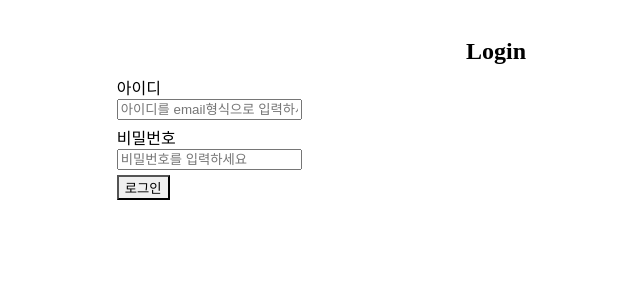
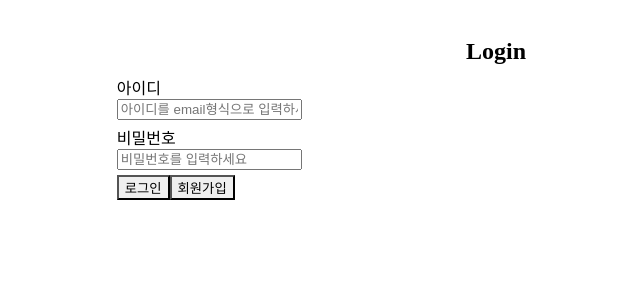
Before and after one commit to kkssii0210/damagochi-fe, a React (Create React App) app: page /login in a window 1280 px wide. Shown: the top 300 px of the page, without its empty margins (154-794 px from the left). Built offline with nearby package versions, Linux system fonts and the light colour scheme.

Commit message:
회원가입 만드는중

```diff
--- a/src/App.js
+++ b/src/App.js
@@ -1,20 +1,8 @@
-import {
-  BrowserRouter,
-  createBrowserRouter,
-  createRoutesFromElements,
-  Route,
-  Routes,
-} from "react-router-dom";
-import { RouterProvider } from "react-router";
-import { WelcomePage } from "./WelcomePage";
-import { MemberLogin } from "./MemberLogin";
+import {BrowserRouter, Route, Routes,} from "react-router-dom";
+import {WelcomePage} from "./WelcomePage";
+import {MemberLogin} from "./MemberLogin";
+import {MemberSignUp} from "./MemberSignUp";
 
-// const routes = createBrowserRouter(
-//   createRoutesFromElements(
-//     <Route path="/" element={<WelcomePage />}>
-//       <Route path="login" element={<MemberLogin />} />
-//     </Route>,
-//   ),
 // );
 function App() {
   return (
@@ -22,6 +10,7 @@ function App() {
       <Routes>
         <Route path="/" element={<WelcomePage />} />
         <Route path="login" element={<MemberLogin />} />
+        <Route path="MemberSignUp" element={<MemberSignUp />} />
       </Routes>
     </BrowserRouter>
   );
--- a/src/MemberLogin.js
+++ b/src/MemberLogin.js
@@ -39,7 +39,11 @@ export function MemberLogin() {
       });
   }
 
-  return (
+    function handleSignUp() {
+        navigate("/MemberSignUp");
+    }
+
+    return (
     <Box p={10} borderRadius={10} mt={5} w="60%" ml="20%">
       <Heading textAlign="center" mb={10}>
         Login
@@ -65,6 +69,9 @@ export function MemberLogin() {
       <Button colorScheme="blue" onClick={handleLogin}>
         로그인
       </Button>
+        <Button colorScheme="blue" onClick={handleSignUp}>
+            회원가입
+        </Button>
       <Spacer h={20} />
     </Box>
   );
--- /dev/null
+++ b/src/MemberSignUp.js
@@ -0,0 +1,4 @@
+
+export function MemberSignUp() {
+    return null;
+}
```
